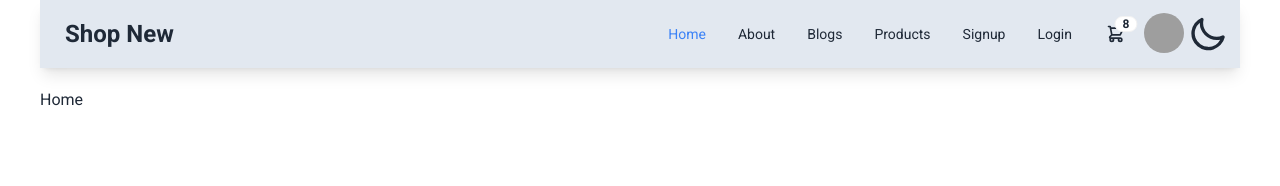
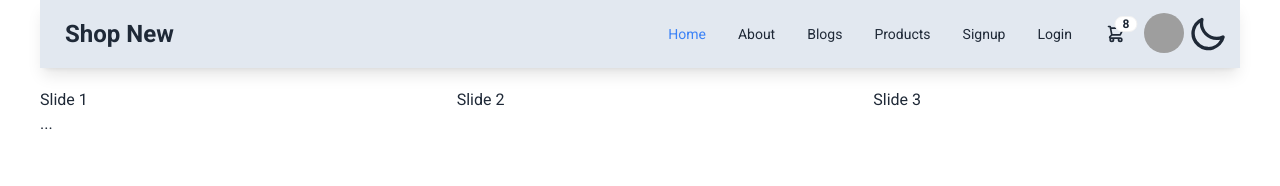
Before and after one commit to ROHAN-2497/shop-new, a Next.js app: page / in a window 1280 px wide. Shown: the top 186 px of the page. Built offline with nearby package versions, Linux system fonts and the light colour scheme; grey boxes are pictures that could not be loaded.

Commit message:
heroSlider section

```diff
--- /dev/null
+++ b/app/(home)/HeroSlider.jsx
@@ -0,0 +1,24 @@
+import React from 'react'
+import { Swiper, SwiperSlide } from 'swiper/react';
+
+import 'swiper/css';
+const HeroSlider = () => {
+    return (
+        <div>
+            <Swiper
+                spaceBetween={50}
+                slidesPerView={3}
+                onSlideChange={() => console.log('slide change')}
+                onSwiper={(swiper) => console.log(swiper)}
+            >
+                <SwiperSlide>Slide 1</SwiperSlide>
+                <SwiperSlide>Slide 2</SwiperSlide>
+                <SwiperSlide>Slide 3</SwiperSlide>
+                <SwiperSlide>Slide 4</SwiperSlide>
+                ...
+            </Swiper>
+        </div>
+    )
+}
+
+export default HeroSlider
--- a/app/(home)/page.js
+++ b/app/(home)/page.js
@@ -1,9 +1,10 @@
 import Image from "next/image";
+import HeroSlider from "./HeroSlider";
 
 export default function Home() {
   return (
     <main>
-      Home
+      <HeroSlider />{" "}
     </main>
   );
 }
--- a/app/globals.css
+++ b/app/globals.css
@@ -1,3 +1,48 @@
 @tailwind base;
 @tailwind components;
 @tailwind utilities;
+
+.main-slider .image-layer {
+  @apply bg-no-repeat bg-cover bg-center transition-transform duration-[5000ms] ease-in-out min-h-[800px];
+}
+
+.main-slider .swiper-slide-active .image-layer {
+  @apply scale-150 z-10;
+}
+
+.main-slider .image-layer::before {
+  @apply absolute top-0 left-0 bottom-0 right-0 content-[''] bg-[#1c0c0664] dark:bg-[#1c0c0690] z-0;
+}
+
+.main-slider .swiper-button-next,
+.main-slider .swiper-button-prev {
+  @apply absolute bg-white text-black w-12 h-12 rounded-full hidden sm:flex items-center justify-center;
+}
+
+[data-theme="dark"] .main-slider .swiper-button-next,
+[data-theme="dark"] .main-slider .swiper-button-prev {
+  @apply bg-[#2a303c] text-[#e2e2e2];
+}
+
+.main-slider .swiper-button-next::after,
+.main-slider .swiper-button-prev::after {
+  @apply text-2xl;
+}
+
+.main-slider .main-slider__details {
+  @apply invisible;
+}
+
+.main-slider .swiper-slide-active .main-slider__details {
+  @apply visible animate-[animate-slide_800ms_ease-in-out];
+  animation: animate-slide 800ms ease-in-out;
+}
+
+@keyframes animate-slide {
+  0% {
+    top: 150px;
+  }
+  100% {
+    top: 50%;
+  }
+}
```
